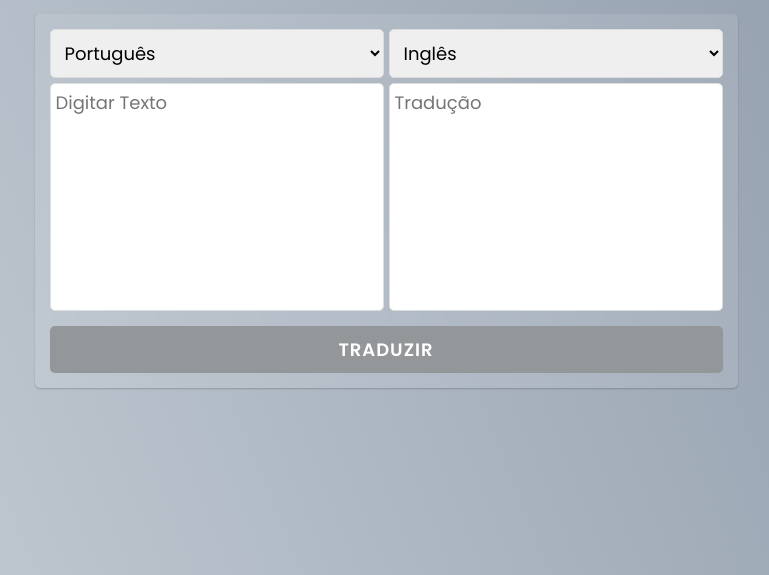
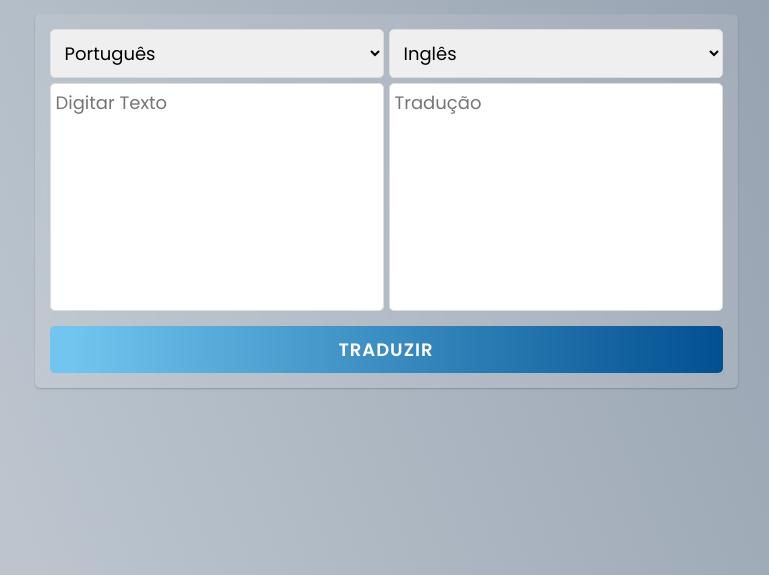
Before and after one commit to trajanoms/translate, a plain HTML site: page index.html in a window 1280 px wide. Shown: the part 225-800 px from the top of the page, without its empty margins (254-1023 px from the left). Drawn offline with Linux system fonts and the light colour scheme.

Commit message:
Update style.css
Button change color

```diff
--- a/style.css
+++ b/style.css
@@ -92,7 +92,7 @@ button{
   padding: 10px;
   font-size: 18px;
   border: none;
-  background-color: #939799;
+  background: linear-gradient(90.44deg, #71C5EE 2.99%, #025091 99.62%);
   color: white;
   border-radius: 5px;
   font-weight: 600;
```
